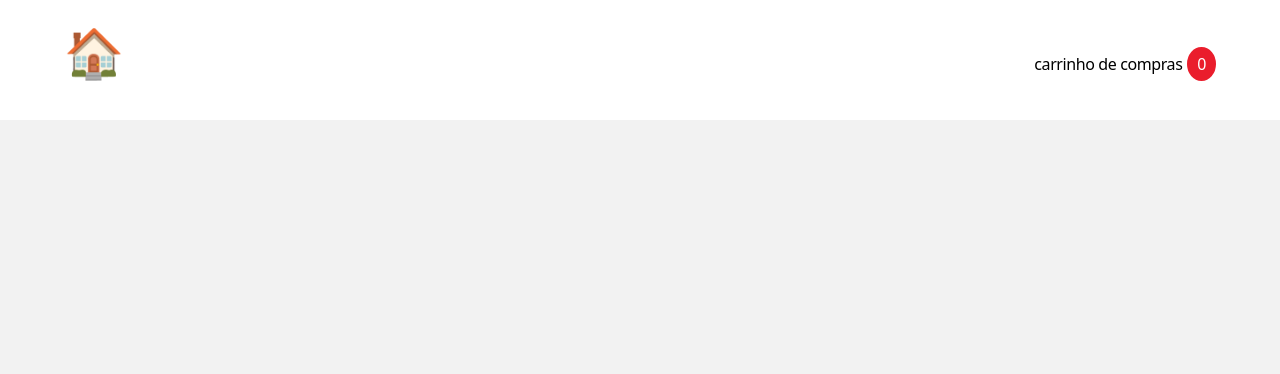
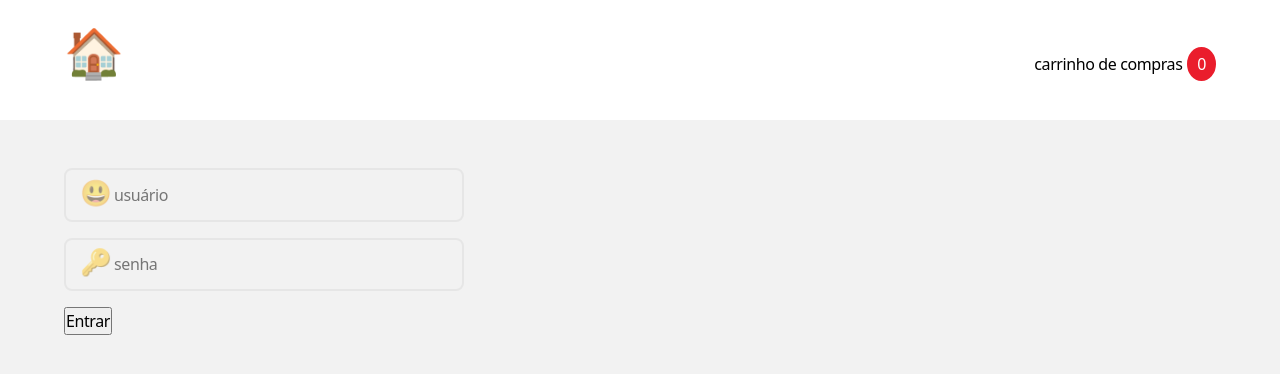
Before and after one commit to and-lz/ada-modulo-react, a React (Vite) app: page /login in a window 1280 px wide. Shown: the top 374 px of the page. Built offline with nearby package versions, Linux system fonts and the light colour scheme.

Commit message:
Aula hoje

```diff
--- a/src/App.scss
+++ b/src/App.scss
@@ -273,3 +273,8 @@ input {
 header .row a {
   font-size: 3rem;
 }
+
+form {
+  margin-top: 3rem;
+  max-width: 400px;
+}
--- a/src/components/Rotas.tsx
+++ b/src/components/Rotas.tsx
@@ -1,4 +1,5 @@
 import PaginaCardapioRestaurante from "../pages/PaginaCardapioRestaurante";
+import PaginaLogin from "../pages/PaginaLogin";
 import PaginaRestaurantes from "../pages/PaginaRestaurantes";
 
 import { Route, Routes } from "react-router-dom";
@@ -8,6 +9,7 @@ function Rotas() {
     // Qual é o caminho, e o que será exibido naquele caminho
     <Routes>
       <Route path="/" element={<PaginaRestaurantes />} />
+      <Route path="/login" element={<PaginaLogin />} />
       <Route path="/:slug/cardapio" element={<PaginaCardapioRestaurante />} />
     </Routes>
   );
--- /dev/null
+++ b/src/components/TituloPagina.tsx
@@ -0,0 +1,5 @@
+function TituloPagina({ children }) {
+  return <h1>{children}</h1>;
+}
+
+export default TituloPagina;
--- a/src/pages/PaginaCardapioRestaurante.tsx
+++ b/src/pages/PaginaCardapioRestaurante.tsx
@@ -1,7 +1,8 @@
 import { Link, useParams } from "react-router-dom";
 import restaurantes from "../data/restaurantsAndItems.json";
 import CaixaItemRestaurante from "../components/CaixaItemRestaurante";
-import { useState } from "react";
+import { useEffect, useState } from "react";
+import TituloPagina from "../components/TituloPagina";
 
 function PaginaCardapioRestaurante() {
   const { slug: idDaUrl } = useParams();
@@ -11,6 +12,12 @@ function PaginaCardapioRestaurante() {
     (restaurante) => restaurante.slug === idDaUrl
   )[0];
 
+  // ao montar, e ao ser desmontado
+  useEffect(() => {
+    document.title = restaurante.nome;
+    return () => (document.title = "");
+  }, []);
+
   const listaItens = restaurante.cardapio.filter((itemCardapio) =>
     itemCardapio.nome.toLowerCase().includes(busca.toLowerCase())
   );
@@ -18,7 +25,8 @@ function PaginaCardapioRestaurante() {
   return (
     <section>
       <Link to={"/"}>‹ Todos os restaurantes</Link>
-      <h1>{restaurante.nome}</h1>
+      <TituloPagina>{restaurante.nome}</TituloPagina>
+      <p></p>
       <p className="intro">{restaurante.descricao}</p>
       <input
         type="text"
--- /dev/null
+++ b/src/pages/PaginaLogin.tsx
@@ -0,0 +1,23 @@
+function PaginaLogin() {
+  function chamarApi(usuario, senha) {
+    console.log("Autorizado");
+  }
+
+  return (
+    <form
+      name="login"
+      onSubmit={(event) => {
+        event.preventDefault();
+        chamarApi(event.target[0].value, event.target[1].value);
+      }}
+    >
+      <input name="usuario" type="text" placeholder="usuário" />
+      <label htmlFor="">😃</label>
+      <input name="senha" type="password" id="senha" placeholder="senha" />
+      <label htmlFor="senha">🔑</label>
+      <button>Entrar</button>
+    </form>
+  );
+}
+
+export default PaginaLogin;
--- a/src/pages/PaginaRestaurantes.tsx
+++ b/src/pages/PaginaRestaurantes.tsx
@@ -1,36 +1,63 @@
-import { useState } from "react";
+import { useEffect, useState } from "react";
 import CaixaRestaurante, { Restaurante } from "../components/CaixaRestaurante";
 import restaurantes from "../data/restaurantsAndItems.json";
+import TituloPagina from "../components/TituloPagina";
 
 function PaginaRestaurantes() {
   const [busca, definirBusca] = useState("");
+  const [dadosRestaurante, definirDadosRestaurante] = useState([]);
 
-  function buscar(restaurante: Restaurante) {
+  function buscar({ nome, descricao, categoria }: Restaurante) {
     return (
-      restaurante.nome.toLowerCase().includes(busca.toLowerCase()) ||
-      restaurante.categoria.toLowerCase().includes(busca.toLowerCase()) ||
-      restaurante.descricao.toLowerCase().includes(busca.toLowerCase())
+      valorAtendeABusca(nome) ||
+      valorAtendeABusca(categoria) ||
+      valorAtendeABusca(descricao)
     );
+  }
+
+  useEffect(() => {
+    const timeout = setTimeout(() => {
+      definirDadosRestaurante(restaurantes);
+    }, 5000);
+
+    return () => {
+      clearTimeout(timeout);
+    };
+  }, []);
+
+  function valorAtendeABusca(valor: string) {
+    return valor.toLowerCase().includes(busca.toLowerCase());
   }
 
   const listaRestaurantes = restaurantes.filter(buscar);
 
   return (
     <section>
-      <h1>Restaurantes</h1>
+      <TituloPagina>Restaurantes</TituloPagina>
+      {!dadosRestaurante.length ? <p>Carregando...</p> : ""}
+
+      {dadosRestaurante.length ? (
+        <div>
           <input
             type="text"
             placeholder="Pesquisar pelo nome do restaurante, categoria ou descrição."
             id="search"
+            value={busca}
             onChange={(e) => definirBusca(e.target.value)}
-        value={busca}
           />
           <label htmlFor="search">🔎</label>
           <ul className="grid" role="list">
             {listaRestaurantes.map((restaurante) => (
-          <CaixaRestaurante key={restaurante.slug} restaurante={restaurante} />
+              <CaixaRestaurante
+                key={restaurante.slug}
+                restaurante={restaurante}
+              />
             ))}
           </ul>
+        </div>
+      ) : (
+        ""
+      )}
     </section>
   );
 }
```
Also changed, not shown: 1 other file (tests, documents, lock files or other folders). Lines whose indentation alone changed are shown as unchanged.
